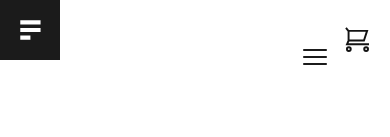
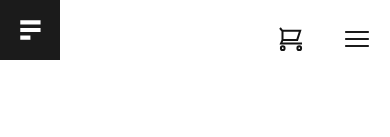
Before and after one commit to janycephoa/FED_Ecommerce, a plain HTML site: page index.html in a window 390 px wide. Shown: the top 137 px of the page. Drawn offline with nearby package versions, Linux system fonts and the light colour scheme.

Commit message:
Introduced css sprite for icons

```diff
--- a/css/main.sass
+++ b/css/main.sass
@@ -122,11 +122,20 @@ a.topNavLinks
   width: 71px
 
 
+.iconCart, .iconMenu
+  background-image: url('../img/icons_sprite.svg')
+  background-repeat: no-repeat
+
 .iconCart
+  height: 24px
   width: 24px
+  background-position: 0 0
 
 .iconMenu
-  width: 60px
+  height: 24px
+  width: 24px
+  background-position: -72px 0
+  margin-left: 42px
 
 .mobileOnly
   display: none
--- a/index.html
+++ b/index.html
@@ -30,8 +30,8 @@
     <a href="#" class="topNavLinks topNavLinksLeft viewDesktop">SHOP</a>
     <a href="#" class="topNavLinks topNavLinksLeft viewDesktop">MAGAZINE</a>
     <a href="#" class="topNavLinks topNavLinksRight viewDesktop">LOGIN</a>
-    <img src="./img/cart_button.svg" alt="cart" class="iconCart topNavLinksRight">
-    <img src="./img/menubar.png" alt="menu bar" class="iconMenu mobileOnly topNavLinksRight">
+    <div class="iconMenu mobileOnly topNavLinksRight"></div>
+    <div class="iconCart topNavLinksRight"></div>
   </div>
 
   <div class="resultTiles">
```
Also changed, not shown: css/main.min.css, img/icons_sprite.svg (added).
